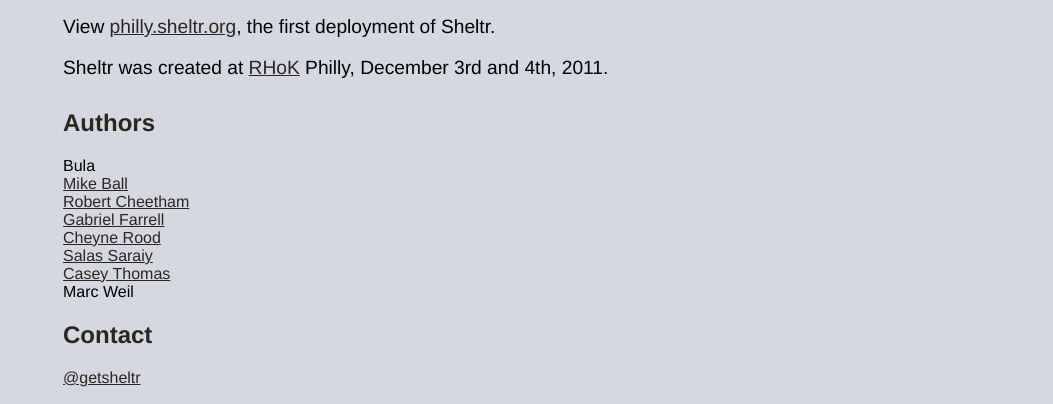
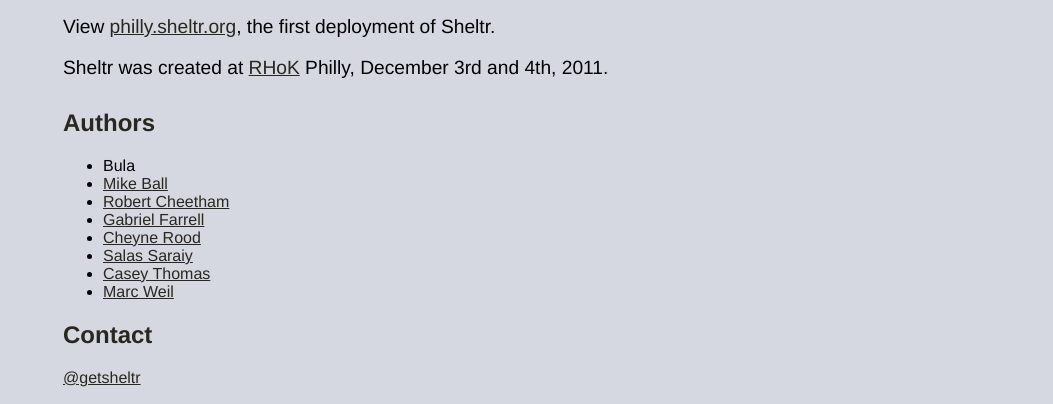
Before and after one commit to sheltr/sheltr.github.com, a plain HTML site: page index.html in a window 1280 px wide. Shown: the part 371-775 px from the top of the page, without its empty margins (227-1280 px from the left). Drawn offline with Linux system fonts and the light colour scheme.

Commit message:
Author list now marked up as <ul>

```diff
--- a/index.html
+++ b/index.html
@@ -45,16 +45,16 @@
     </div>
 
     <h2>Authors</h2>
-    <p>
-    		Bula
-    		<br/><a href="http://twitter.com/#!/clapexcitement">Mike Ball</a>
-    		<br/><a href="http://twitter.com/#!/rcheetham">Robert Cheetham</a>
-    		<br/><a href="http://twitter.com/#!/g5f">Gabriel Farrell</a>
-    		<br/><a href="http://twitter.com/#!/cheynerood">Cheyne Rood</a>
-				<br/><a href="http://twitter.com/#!/salasks">Salas Saraiy</a>
-				<br/><a href="http://twitter.com/#!/caseypt">Casey Thomas</a>
-				<br/>Marc Weil
-		</p>
+    <ul>
+      <li>Bula</li>
+      <li><a href="http://twitter.com/clapexcitement">Mike Ball</a></li>
+      <li><a href="http://twitter.com/rcheetham">Robert Cheetham</a></li>
+      <li><a href="http://twitter.com/g5f">Gabriel Farrell</a></li>
+      <li><a href="http://twitter.com/cheynerood">Cheyne Rood</a></li>
+      <li><a href="http://twitter.com/salasks">Salas Saraiy</a></li>
+      <li><a href="http://twitter.com/caseypt">Casey Thomas</a></li>
+      <li><a href="http://twitter.com/marcweil">Marc Weil</a></li>
+		</ul>
 
       <h2>Contact</h2>
       <p><a href="http://twitter.com/#!/getsheltr">@getsheltr</a></p>
```
